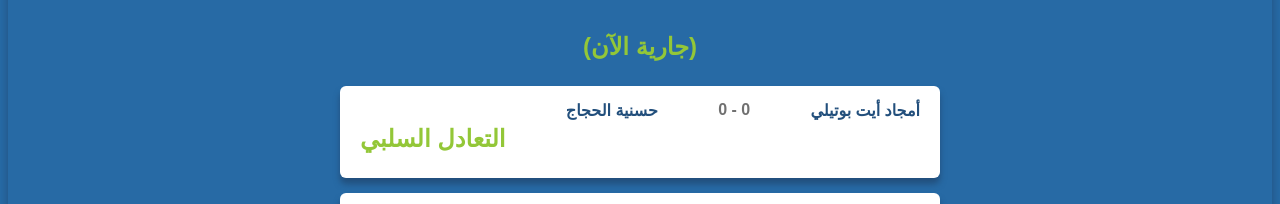
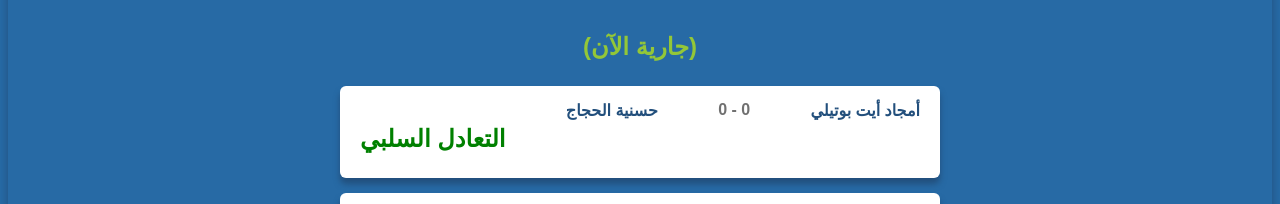
Before and after one commit to 1MhDjant23/foot-boughanim, a React (Vite) app: page / in a window 1280 px wide. Shown: the part 1240-1444 px from the top of the page. Built offline with nearby package versions, Linux system fonts and the light colour scheme.

Commit message:
Update Results.css stat color

```diff
--- a/src/components/Results.css
+++ b/src/components/Results.css
@@ -32,11 +32,9 @@
   border-radius: 6px;
   box-shadow: 0 6px 6px var(--shadow-color);
 }
-/* .result-row h3 {
-  font-size: 1.2rem;
-  color: white;
-  margin: 0;
-} */
+.result-row h3 {
+  color: green;
+}
 .team-result {
   color: var(--shadow-color);
 }
```
